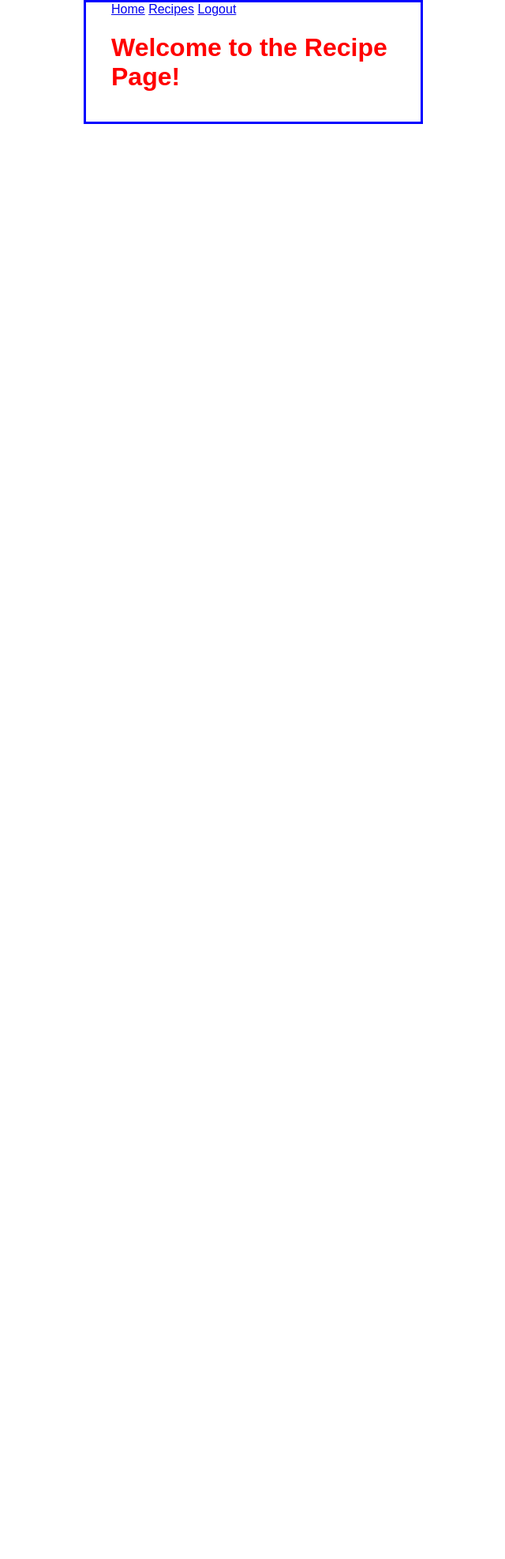
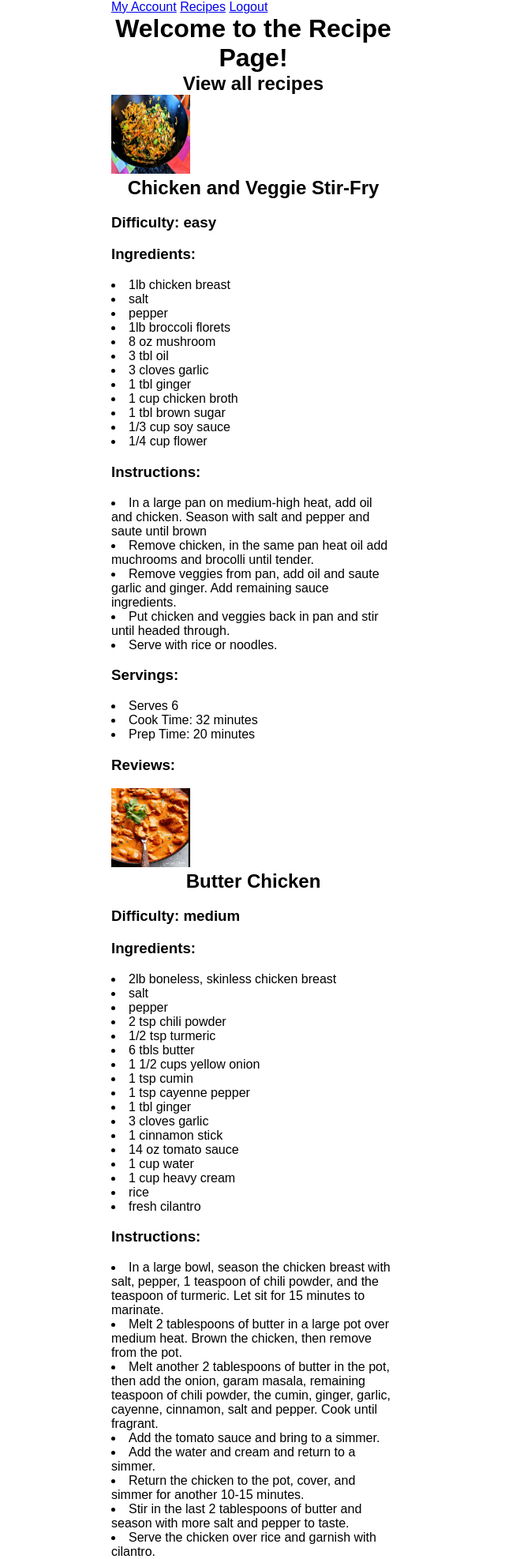
Before and after one commit to robinlaws/Flask-Recipe-Web-App, a Flask app: page /recipes in a window 1280 px wide. Shown: the top 1974 px of the page at 79% size, without its empty margins (319-959 px from the left). Before the commit the page ends 157 px from the top, so only its background shows below. Run offline with Flask 2, Linux system fonts and the light colour scheme; a user stored in the database is signed in.

Commit message:
recipe page
update recipe page

```diff
--- /dev/null
+++ b/recipes.csv
@@ -0,0 +1,4 @@
+name,image,ingredients,instructions,servings,reviews,difficulty
+Chicken and Veggie Stir-Fry,chicken_and_veggie_stirfry.png,"['1lb chicken breast', 'salt', 'pepper', '1lb broccoli florets', '8 oz mushroom', '3 tbl oil', '3 cloves garlic', '1 tbl ginger', '1 cup chicken broth', '1 tbl brown sugar', '1/3 cup soy sauce', '1/4 cup flower']","['In a large pan on medium-high heat, add oil and chicken. Season with salt and pepper and saute until brown', 'Remove chicken, in the same pan heat oil add muchrooms and brocolli until tender.', 'Remove veggies from pan, add oil and saute garlic and ginger. Add remaining sauce ingredients.', 'Put chicken and veggies back in pan and stir until headed through.', 'Serve with rice or noodles.']","['Serves 6', 'Cook Time: 32 minutes', 'Prep Time: 20 minutes']",[],easy
+Butter Chicken,butter_chicken.png,"['2lb boneless, skinless chicken breast', 'salt', 'pepper', '2 tsp chili powder', '1/2 tsp turmeric', '6 tbls butter', '1 1/2 cups yellow onion', '1 tsp cumin', '1 tsp cayenne pepper', '1 tbl ginger', '3 cloves garlic', '1 cinnamon stick', '14 oz tomato sauce', '1 cup water', '1 cup heavy cream', 'rice', 'fresh cilantro']","['In a large bowl, season the chicken breast with salt, pepper, 1 teaspoon of chili powder, and the teaspoon of turmeric. Let sit for 15 minutes to marinate.', 'Melt 2 tablespoons of butter in a large pot over medium heat. Brown the chicken, then remove from the pot.', 'Melt another 2 tablespoons of butter in the pot, then add the onion, garam masala, remaining teaspoon of chili powder, the cumin, ginger, garlic, cayenne, cinnamon, salt and pepper. Cook until fragrant.', 'Add the tomato sauce and bring to a simmer.', 'Add the water and cream and return to a simmer.', 'Return the chicken to the pot, cover, and simmer for another 10-15 minutes.', 'Stir in the last 2 tablespoons of butter and season with more salt and pepper to taste.', 'Serve the chicken over rice and garnish with cilantro.']","['Serves 4', 'Total Time: 50 minutes', 'Prep Time: 10 minutes', 'Cook Time: 25 minutes']",[],medium
+Pesto Chicken,pesto_chicken.png,"['2 tablespoons olive oil', '4 boneless, skinless chicken thighs, sliced', 'salt', 'pepper', '1 lb green beans', '2 cups cherry tomato', '½ cup basil pesto']","['In a large pan, heat olive oil and add chicken thighs.', 'Season with salt and pepper. When the chicken is completely cooked through, remove from pan.', 'Slice into strips, and set aside.', 'Add green beans and cook until crisp tender.', 'Return the chicken strips to the pan, then add tomatoes and pesto. Stir until fully incorporated.', 'Serve immediately or divide into 4 food storage containers and store in the refrigerator. Can be kept refrigerated for up to 4 days.']","['Serves 4', 'Total Time: 22 minutes', 'Prep Time: 10 minutes', 'Cook Time: 12 minutes']",[],easy
--- a/website/static/recipe_dict.py
+++ b/website/static/recipe_dict.py
@@ -1,41 +1,91 @@
 import csv
 
-fields = ['Name', 'Image', 'Ingredients', 'Instructions', 'Servings', 'Reviews', 'Difficulty']
-recipe_dict = {"Chicken and Veggie Stir-Fry": {"image url": "images/chicken_and_veggie_stirfry.png",
-                                               "ingredients": ["1lb chicken breast", "salt", "pepper",
-                                                               "1lb broccoli florets",
-                                                               "8 oz mushroom", "3 tbl oil", "3 cloves garlic",
-                                                               "1 tbl ginger", "1 cup chicken broth",
-                                                               "1 tbl brown sugar", "1/3 cup soy sauce",
-                                                               "1/4 cup flower"],
-                                               "instructions": [
-                                                   "In a large pan on medium-high heat, add oil and chicken. Season with salt and pepper and saute until brown",
-                                                   "Remove chicken, in the same pan heat oil add muchrooms and brocolli until tender.",
-                                                   "Remove veggies from pan, add oil and saute garlic and ginger. Add remaining sauce ingredients.",
-                                                   "Put chicken and veggies back in pan and stir until headed through.",
-                                                   "Serve with rice or noodles."],
-                                               "servings": ["Serves 6", "Cook Time: 32 minutes",
-                                                            "Prep Time: 20 minutes"],
-                                               "reviews": [],
-                                               "difficulty": "easy"},
-               "Butter Chicken": {"image url": "images/chicken_and_veggie_stirfry.png",
-                                  "ingredients": ["2lb boneless, skinless chicken breast", "salt", "pepper", "2 tsp chili powder",
-                                                  "1/2 tsp turmeric", "6 tbls butter", "1 1/2 cups yellow onion", "1 tsp cumin", "1 tsp cayenne pepper",
-                                                  "1 tbl ginger", "3 cloves garlic", "1 cinnamon stick", "14 oz tomato sauce", "1 cup water", "1 cup heavy cream",
-                                                  "rice", "fresh cilantro"],
-                                  "instructions": ["In a large bowl, season the chicken breast with salt, pepper, 1 teaspoon of chili powder, and the teaspoon of turmeric. Let sit for 15 minutes to marinate.",
-                                                   "Melt 2 tablespoons of butter in a large pot over medium heat. Brown the chicken, then remove from the pot.",
-                                                   "Melt another 2 tablespoons of butter in the pot, then add the onion, garam masala, remaining teaspoon of chili powder, the cumin, ginger, garlic, cayenne, cinnamon, salt and pepper. Cook until fragrant.",
-                                                   "Add the tomato sauce and bring to a simmer.", "Add the water and cream and return to a simmer.", "Return the chicken to the pot, cover, and simmer for another 10-15 minutes.",
-                                                   "Stir in the last 2 tablespoons of butter and season with more salt and pepper to taste.", "Serve the chicken over rice and garnish with cilantro."],
-                                  "servings": ["Serves 4", "Total Time: 50 minutes", "Prep Time: 10 minutes", "Cook Time: 25 minutes"],
-                                  "reviews": [],
-                                  "difficulty": "medium"}}
+all_recipes = []
+fields = ['name', 'image', 'ingredients', 'instructions', 'servings', 'reviews', 'difficulty']
 
-with open('recipes.csv', 'w') as csv_file:
-    writer = csv.writer(csv_file)
-    writer.writerow(fields)
-    i = 0
-    for name, recipe in recipe_dict.items():
-        writer.writerow([name, recipe["image url"], recipe["ingredients"], recipe["instructions"], recipe["servings"],
-                         recipe["reviews"], recipe["difficulty"]])
+
+def write_to_file():
+    with open('recipes.csv', 'w', newline='') as csv_file:
+        writer = csv.writer(csv_file)
+        writer.writerow(fields)
+        for r in all_recipes:
+            writer.writerow(
+                [r.name, r.image, r.ingredients, r.instructions, r.servings, r.reviews, r.difficulty])
+
+
+def read_from_file():
+    with open('recipes.csv', 'r') as file:
+        recipe_dict = {}
+        reader = csv.reader(file)
+        for rows in reader:
+            recipe_dict[rows[0]] = {'image': rows[1],
+                                    'ingredients': rows[2],
+                                    'instructions': rows[3],
+                                    'servings': rows[4],
+                                    'reviews': rows[5],
+                                    'difficulty': rows[6]}
+    return recipe_dict
+
+
+def get_all_recipes():
+    return all_recipes
+
+
+class CSVRecipes:
+    def __init__(self, name, image, ingredients, instructions, servings, reviews, difficulty):
+        self.name = name
+        self.image = image
+        self.ingredients = ingredients
+        self.instructions = instructions
+        self.servings = servings
+        self.reviews = reviews
+        self.difficulty = difficulty
+        all_recipes.append(self)
+        write_to_file()
+
+
+CSVRecipes("Chicken and Veggie Stir-Fry", "chicken_and_veggie_stirfry.png",
+           ["1lb chicken breast", "salt", "pepper", "1lb broccoli florets", "8 oz mushroom", "3 tbl oil",
+            "3 cloves garlic",
+            "1 tbl ginger", "1 cup chicken broth", "1 tbl brown sugar", "1/3 cup soy sauce",
+            "1/4 cup flower"],
+           [
+               "In a large pan on medium-high heat, add oil and chicken. Season with salt and pepper and saute until brown",
+               "Remove chicken, in the same pan heat oil add muchrooms and brocolli until tender.",
+               "Remove veggies from pan, add oil and saute garlic and ginger. Add remaining sauce ingredients.",
+               "Put chicken and veggies back in pan and stir until headed through.",
+               "Serve with rice or noodles."],
+           ["Serves 6", "Cook Time: 32 minutes", "Prep Time: 20 minutes"],
+           [],
+           "easy")
+CSVRecipes("Butter Chicken", "butter_chicken.png",
+           ["2lb boneless, skinless chicken breast", "salt", "pepper", "2 tsp chili powder",
+            "1/2 tsp turmeric", "6 tbls butter", "1 1/2 cups yellow onion", "1 tsp cumin",
+            "1 tsp cayenne pepper",
+            "1 tbl ginger", "3 cloves garlic", "1 cinnamon stick", "14 oz tomato sauce", "1 cup water",
+            "1 cup heavy cream",
+            "rice", "fresh cilantro"],
+           [
+               "In a large bowl, season the chicken breast with salt, pepper, 1 teaspoon of chili powder, and the teaspoon of turmeric. Let sit for 15 minutes to marinate.",
+               "Melt 2 tablespoons of butter in a large pot over medium heat. Brown the chicken, then remove from the pot.",
+               "Melt another 2 tablespoons of butter in the pot, then add the onion, garam masala, remaining teaspoon of chili powder, the cumin, ginger, garlic, cayenne, cinnamon, salt and pepper. Cook until fragrant.",
+               "Add the tomato sauce and bring to a simmer.",
+               "Add the water and cream and return to a simmer.",
+               "Return the chicken to the pot, cover, and simmer for another 10-15 minutes.",
+               "Stir in the last 2 tablespoons of butter and season with more salt and pepper to taste.",
+               "Serve the chicken over rice and garnish with cilantro."],
+           ["Serves 4", "Total Time: 50 minutes", "Prep Time: 10 minutes", "Cook Time: 25 minutes"],
+           [],
+           "medium")
+
+CSVRecipes("Pesto Chicken", "pesto_chicken.png",
+           ["2 tablespoons olive oil", "4 boneless, skinless chicken thighs, sliced", "salt", "pepper",
+            "1 lb green beans", "2 cups cherry tomato", "½ cup basil pesto"],
+           ["In a large pan, heat olive oil and add chicken thighs.",
+            "Season with salt and pepper. When the chicken is completely cooked through, remove from pan.",
+            "Slice into strips, and set aside.", "Add green beans and cook until crisp tender.",
+            "Return the chicken strips to the pan, then add tomatoes and pesto. Stir until fully incorporated.",
+            "Serve immediately or divide into 4 food storage containers and store in the refrigerator. Can be kept refrigerated for up to 4 days."],
+           ["Serves 4", "Total Time: 22 minutes", "Prep Time: 10 minutes", "Cook Time: 12 minutes"],
+           [],
+           "easy")
--- a/website/static/stylesheet.css
+++ b/website/static/stylesheet.css
@@ -6,8 +6,9 @@ radio {
 display: inline-block;
 }
 
-h1 {
-color: red;
+h1, h2 {
+ margin: 0 auto;
+ text-align: center;
 }
 
 body{
@@ -15,6 +16,9 @@ body{
     background-color: white;
     margin: 0 auto;
     width: 360px;
-    border: 3px solid blue;
     padding: 0 2em 1em;
 }
+img {
+height: 100px;
+width: 100px;
+}
--- a/website/templates/base.html
+++ b/website/templates/base.html
@@ -13,14 +13,14 @@
   <body>
   <nav class="navbar">
     {% if current_user.is_authenticated %}
-    <a class="nav-option" id="home" href="/">Home</a>
+    <a class="nav-option" id="my_account" href="/my_account">My Account</a>
     <a class="nav-option" id="recipes" href="/recipes">Recipes</a>
     <a class="nav-option" id="logout" href="/logout">Logout</a>
     {% else %}
+    <a class="nav-option" id="home" href="/">Home</a>
     <a class="nav-option" id="login" href="/login">Login</a>
     <a class="nav-option" id="sign-up" href="/sign-up">Sign Up</a>
     {% endif %}
-
   </nav>
 
   {%with messages = get_flashed_messages(with_categories=true) %}
@@ -45,7 +45,9 @@
   {% endif %}
   {% endwith %}
 
-    <div class="container">{% block content %} {% endblock %}</div>
+    <div class="container">{% block content %}
+
+      {% endblock %}</div>
   <script type="text/javascript" src="{{ url_for('static', filename='index.js') }}"></script>
   </body>
 </html>
--- a/website/templates/recipes.html
+++ b/website/templates/recipes.html
@@ -2,4 +2,30 @@
 {% block title %}Recipes{% endblock %}
 {% block content %}
 <h1>Welcome to the Recipe Page!</h1>
+<h2>View all recipes</h2>
+{% for recipe in all_recipes %}
+    <img src="static/images/{{recipe.image}}">
+
+    <div id="recipe_name"><h2>{{recipe.name}}</h2></div>
+    <div id="difficulty"><h3>Difficulty: {{recipe.difficulty}}</h3></div>
+    <div><h3>Ingredients: </h3></div>
+    {% for ingredients in recipe.ingredients %}
+        <li id="ingredients">{{ ingredients }}</li>
+    {% endfor %}
+    <div><h3>Instructions: </h3></div>
+    {% for instructions in recipe.instructions %}
+        <li id="instructions">{{instructions}}</li>
+    {% endfor %}
+    <div><h3>Servings: </h3></div>
+    {% for servings in recipe.servings %}
+        <li id="servings">{{servings}}</li>
+    {% endfor %}
+    <div><h3>Reviews: </h3></div>
+    {% for reviews in recipe.reviews %}
+        <li id="reviews">{{ reviews }}</li>
+    {% endfor %}
+{% endfor %}
+
+
+
 {% endblock %}
--- a/website/views.py
+++ b/website/views.py
@@ -8,30 +8,9 @@ from website.models import Recipe
 views = Blueprint('views', __name__)
 
 
-@views.route('/', methods=['GET', 'POST'])
-@login_required
+@views.route('/')
 def home():
-    if request.method == 'POST':
-        recipe_name = request.form.get('recipe_name')
-        ingredients = request.form.get('ingredients')
-        instructions = request.form.get('instructions')
-        servings = request.form.get('servings')
-        reviews = request.form.get('reviews')
-        difficulty = request.form.get('difficulty')
-
-        new_recipe = Recipe(recipe_name=recipe_name, ingredients=ingredients, instructions=instructions,
-                            servings=servings, reviews=reviews, difficulty=difficulty, user_id=current_user.id)
-        db.session.add(new_recipe)
-        flash('Recipe has been added!', category='success')
-
-
-    return render_template("home.html", boolean=True)
-
-
-@views.route('/recipes')
-def recipes():
-    return render_template("recipes.html")
-
+    return render_template("home.html")
 
 
 @views.route('/delete-recipe', methods=['POST'])
```
Also changed, not shown: website/auth.py (+31 -2 lines), website/static/recipes.csv (+4 -3 lines), website/templates/home.html (+8 -32 lines), website/templates/my_account.html (added, +29 -0 lines), website/static/images/logo.png (added), website/static/images/pesto_chicken.png (added), 2 other files.
